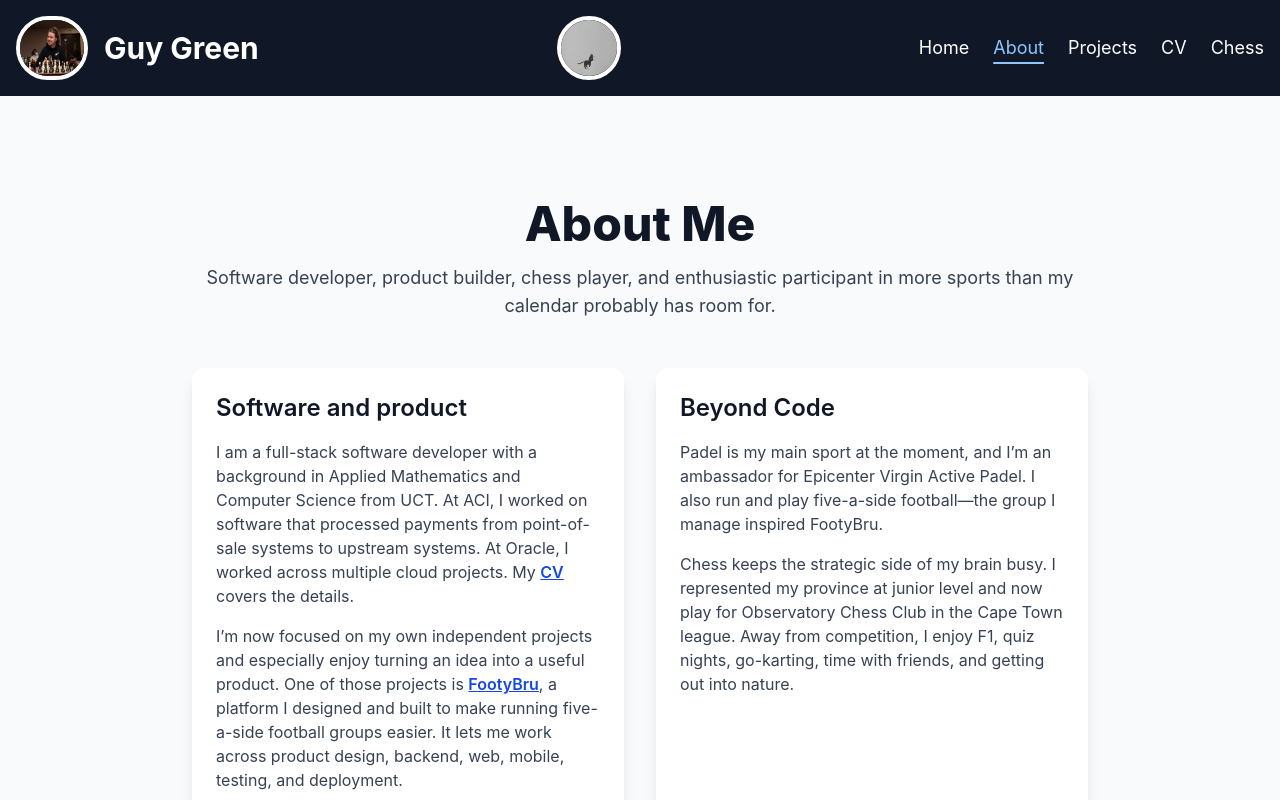
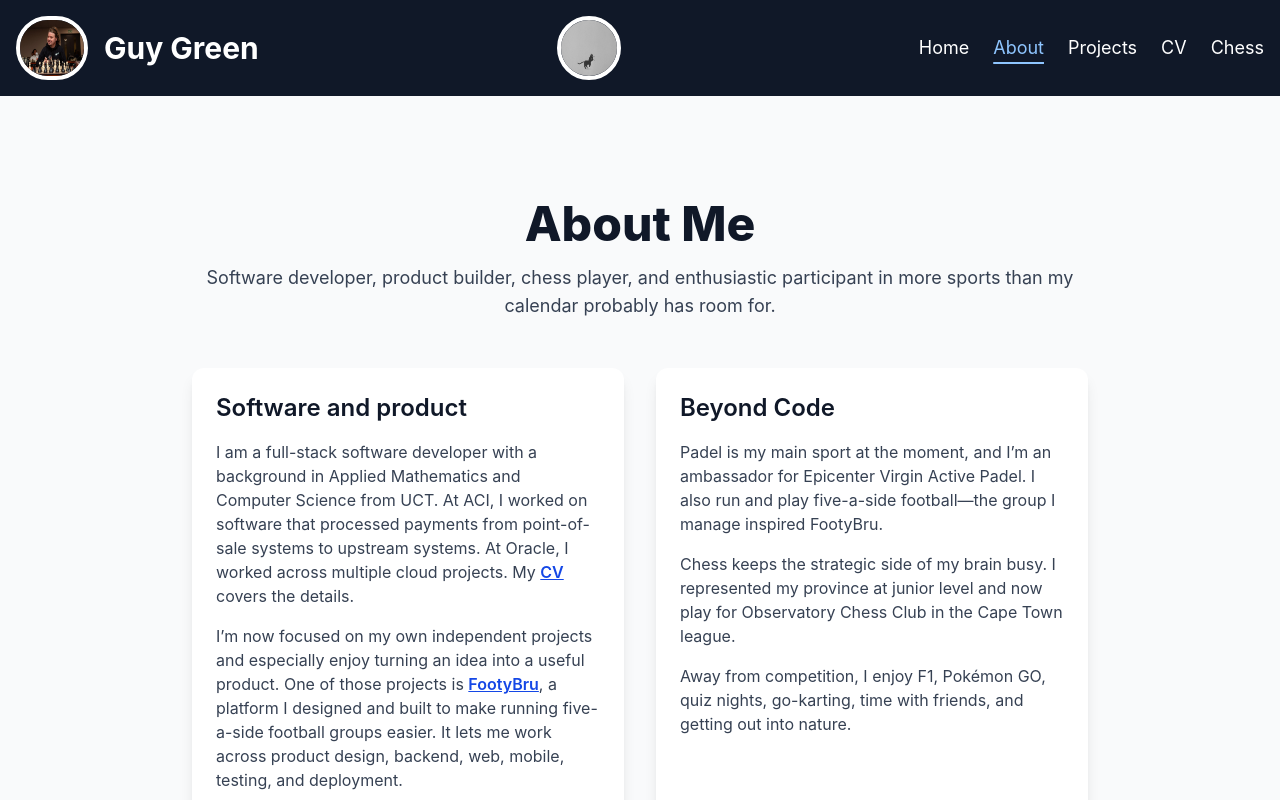
Before and after one commit to guyAOgreen/DomainApp, a React (Vite) app: page /about-me in a window 1280 px wide. Shown: the top 800 px of the page. Built offline with nearby package versions, Linux system fonts and the light colour scheme.

Commit message:
Expand Beyond Code interests

```diff
--- a/src/pages/AboutMePage/AboutMePage.tsx
+++ b/src/pages/AboutMePage/AboutMePage.tsx
@@ -104,9 +104,11 @@ const AboutMePage: React.FC = () => {
             </p>
             <p>
               Chess keeps the strategic side of my brain busy. I represented my province at junior
-              level and now play for Observatory Chess Club in the Cape Town league. Away from
-              competition, I enjoy F1, quiz nights, go-karting, time with friends, and getting out
-              into nature.
+              level and now play for Observatory Chess Club in the Cape Town league.
+            </p>
+            <p>
+              Away from competition, I enjoy F1, Pokémon GO, quiz nights, go-karting, time with
+              friends, and getting out into nature.
             </p>
           </div>
         </section>
```
Also changed, not shown: 1 other file (tests, documents, lock files or other folders).
